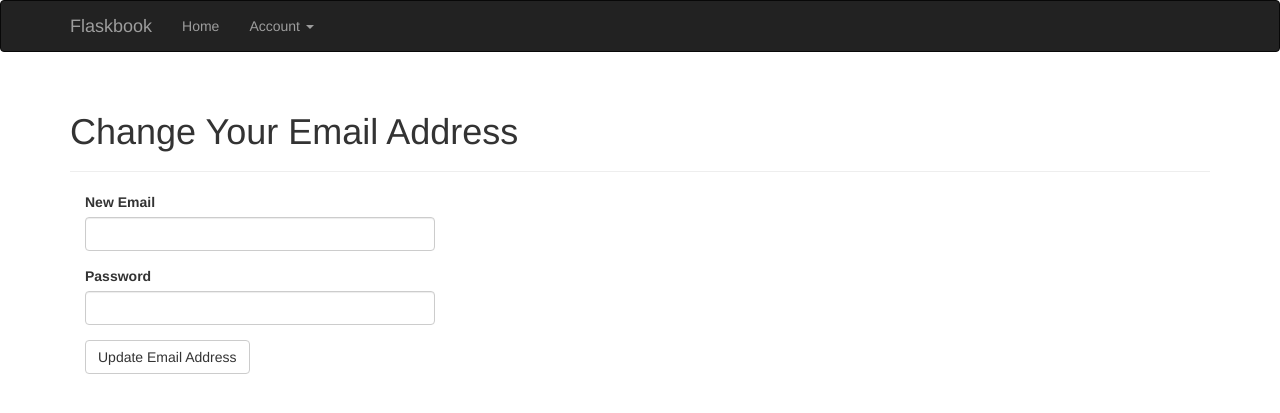
After one commit to ealesid/flaskbook, a Flask app: page /auth/change-email in a window 1280 px wide. The commit adds this page. Shown: the top 413 px of the page. Run offline with Flask 2, Linux system fonts and the light colour scheme; the visitor is signed in with stand-in values (Sample User, id 1); some libraries are stand-ins or nearby versions.

Commit message:
8h-p2ch8: email address changes

```diff
--- a/app/auth/forms.py
+++ b/app/auth/forms.py
@@ -43,7 +43,7 @@ class ChangePasswordForm(Form):
     submit = SubmitField('Update Password')
 
 
-class  PasswordResetRequestForm(Form):
+class PasswordResetRequestForm(Form):
     email = StringField('Email',
                         validators=[DataRequired(), Length(1, 64), Email()])
     submit = SubmitField('Reset Password')
@@ -67,3 +67,14 @@ class PasswordResetForm(Form):
     def validate_email(self, field):
         if User.objects(email__exact=field.data) is None:
             raise ValidationError('Unknown email address.')
+
+
+class ChangeEmailForm(Form):
+    email = StringField('New Email',
+                        validators=[DataRequired(), Length(1, 64), Email()])
+    password = PasswordField('Password', validators=[DataRequired()])
+    submit = SubmitField('Update Email Address')
+
+    def validate_email(self, field):
+        if User.objects(email__exact=field.data).first():
+            raise ValidationError('Email already registered')
--- a/app/auth/views.py
+++ b/app/auth/views.py
@@ -3,7 +3,9 @@ from flask_login import login_user, logout_user, login_required, current_user
 from . import auth
 from ..models import User
 from ..email import send_email
-from .forms import LoginForm, RegistrationForm, ChangePasswordForm, PasswordResetForm, PasswordResetRequestForm
+from .forms import LoginForm, RegistrationForm, \
+    ChangePasswordForm, PasswordResetForm, PasswordResetRequestForm, \
+    ChangeEmailForm
 
 
 @auth.before_app_request
@@ -129,3 +131,34 @@ def password_reset(token):
         else:
             return redirect(url_for('main.index'))
     return render_template('auth/reset_password.html', form=form)
+
+
+@auth.route('/change-email', methods=['GET', 'POST'])
+@login_required
+def change_email_request():
+    form = ChangeEmailForm()
+    if form.validate_on_submit():
+        if current_user.verify_password(form.password.data):
+            new_email = form.email.data
+            token = current_user.generate_email_change_token(new_email)
+            send_email(
+                new_email,
+                'Confirm your email address',
+                'auth/email/change_email',
+                user=current_user, token=token
+            )
+            flash('An email with instructions to confirm your email address has been sent to you.')
+            return redirect(url_for('main.index'))
+        else:
+            flash('Invalid email or password')
+    return render_template('auth/change_email.html', form=form)
+
+
+@auth.route('/change-email/<token>')
+@login_required
+def change_email(token):
+    if current_user.change_email(token):
+        flash('Your email address has been updated.')
+    else:
+        flash('Invalid request')
+    return redirect(url_for('main.index'))
--- a/app/models.py
+++ b/app/models.py
@@ -69,6 +69,25 @@ class User(db.Document, UserMixin):
         self.save()
         return True
 
+    def generate_email_change_token(self, new_email, expiration=3600):
+        s = Serializer(current_app.config['SECRET_KEY'], expiration)
+        return s.dumps({'change_email': self.username, 'new_email': new_email})
+
+    def change_email(self, token):
+        s = Serializer(current_app.config['SECRET_KEY'])
+        try: data = s.loads(token)
+        except: return False
+        if data.get('change_email') != self.username:
+            return False
+        new_email = data.get('new_email')
+        if new_email is None:
+            return False
+        if User.objects(email__exact=new_email).first() is not None:
+            return False
+        self.email = new_email
+        self.save()
+        return True
+
 
 @login_mananger.user_loader
 def load_user(username):
--- /dev/null
+++ b/app/templates/auth/change_email.html
@@ -0,0 +1,13 @@
+{% extends "base.html" %}
+{% import "bootstrap/wtf.html" as wtf %}
+
+{% block title %}Flaskbook - Change Email{% endblock %}
+
+{% block page_content%}
+<div class="page-header">
+    <h1>Change Your Email Address</h1>
+</div>
+<div class="col-md-4">
+    {{ wtf.quick_form(form) }}
+</div>
+{% endblock %}
--- a/app/templates/base.html
+++ b/app/templates/base.html
@@ -33,6 +33,7 @@
                     <a href="#" class="dropdown-toggle" data-toggle="dropdown">Account <b class="caret"></b></a>
                     <ul class="dropdown-menu">
                         <li><a href="{{ url_for('auth.change_password') }}">Change Password</a></li>
+                        <li><a href="{{ url_for('auth.change_email_request') }}">Change Email</a></li>
                         <li><a href="{{ url_for('auth.logout') }}">Log Out</a></li>
                     </ul>
                 </li>
```
Also changed, not shown: app/templates/auth/email/change_email.html (added, +7 -0 lines), app/templates/auth/email/change_email.txt (added, +11 -0 lines), tests/test_user_model.py (+25 -0 lines).
